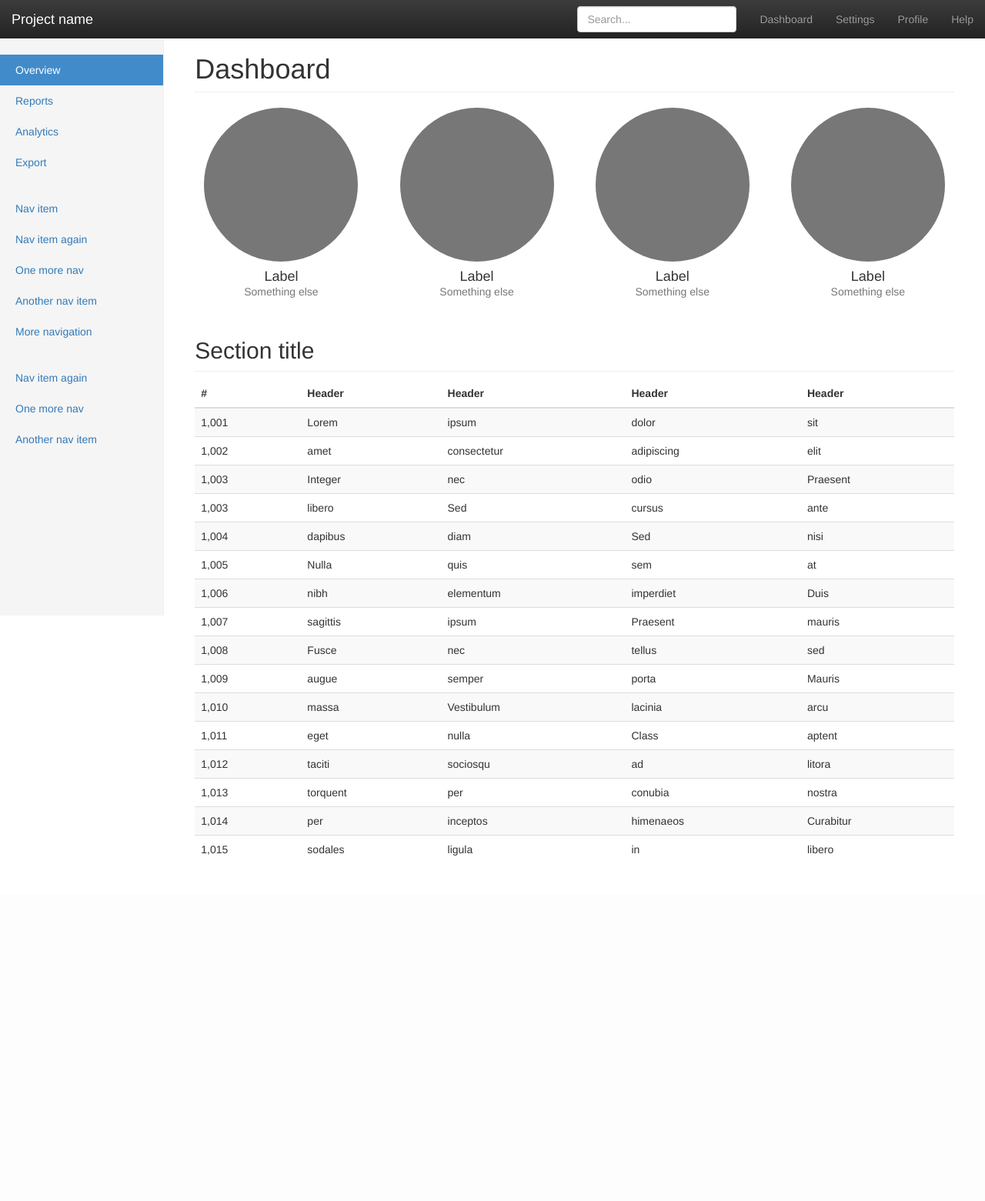
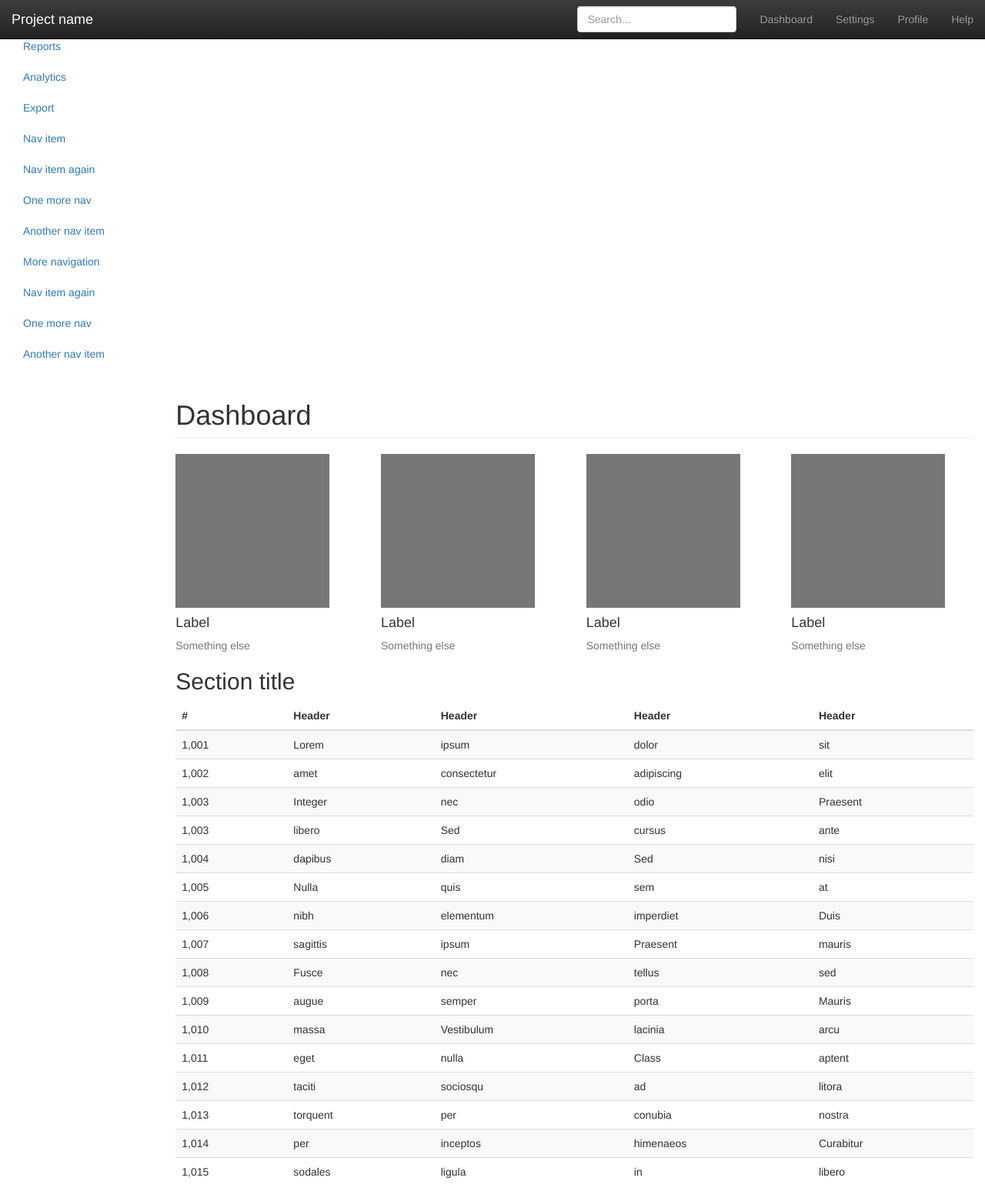
Before and after one commit to filipesant/stampshospitals, a PHP site: page / in a window 1280 px wide. Shown: the whole page at 77% size. Before the commit the page ends 1112 px from the top, so only its background shows below. Run offline with PHP 8.4, Linux system fonts and the light colour scheme.

Commit message:
[Dashboard] Testing

```diff
--- a/dist/css/dashboard.css
+++ /dev/null
@@ -1,106 +0,0 @@
-
-/*
- * Base structure
- */
-
-/* Move down content because we have a fixed navbar that is 50px tall */
-body {
-  padding-top: 50px;
-}
-
-
-/*
- * Global add-ons
- */
-
-.sub-header {
-  padding-bottom: 10px;
-  border-bottom: 1px solid #eee;
-}
-
-/*
- * Top navigation
- * Hide default border to remove 1px line.
- */
-.navbar-fixed-top {
-  border: 0;
-}
-
-/*
- * Sidebar
- */
-
-/* Hide for mobile, show later */
-.sidebar {
-  display: none;
-}
-@media (min-width: 768px) {
-  .sidebar {
-    position: fixed;
-    top: 51px;
-    bottom: 0;
-    left: 0;
-    z-index: 1000;
-    display: block;
-    padding: 20px;
-    overflow-x: hidden;
-    overflow-y: auto; /* Scrollable contents if viewport is shorter than content. */
-    background-color: #f5f5f5;
-    border-right: 1px solid #eee;
-  }
-}
-
-/* Sidebar navigation */
-.nav-sidebar {
-  margin-right: -21px; /* 20px padding + 1px border */
-  margin-bottom: 20px;
-  margin-left: -20px;
-}
-.nav-sidebar > li > a {
-  padding-right: 20px;
-  padding-left: 20px;
-}
-.nav-sidebar > .active > a,
-.nav-sidebar > .active > a:hover,
-.nav-sidebar > .active > a:focus {
-  color: #fff;
-  background-color: #428bca;
-}
-
-
-/*
- * Main content
- */
-
-.main {
-  padding: 20px;
-}
-@media (min-width: 768px) {
-  .main {
-    padding-right: 40px;
-    padding-left: 40px;
-  }
-}
-.main .page-header {
-  margin-top: 0;
-}
-
-
-/*
- * Placeholder dashboard ideas
- */
-
-.placeholders {
-  margin-bottom: 30px;
-  text-align: center;
-}
-.placeholders h4 {
-  margin-bottom: 0;
-}
-.placeholder {
-  margin-bottom: 20px;
-}
-.placeholder img {
-  display: inline-block;
-  border-radius: 50%;
-}
--- a/web/index.php
+++ b/web/index.php
@@ -24,7 +24,7 @@ session_start();
     <!--<link href="../twbs/bootstrap/docs/assets/css/ie10-viewport-bug-workaround.css" rel="stylesheet"> -->
 
     <!-- Custom styles for this template -->
-    <link href="/dist/css/dashboard.css" rel="stylesheet">
+    <link href="dist/css/dashboard.css" rel="stylesheet">
 
     <!-- Just for debugging purposes. Don't actually copy these 2 lines! -->
     <!--[if lt IE 9]><script src="../../assets/js/ie8-responsive-file-warning.js"></script><![endif]-->
```
Also changed, not shown: composer.json (+9 -1 lines), 1 other file.
